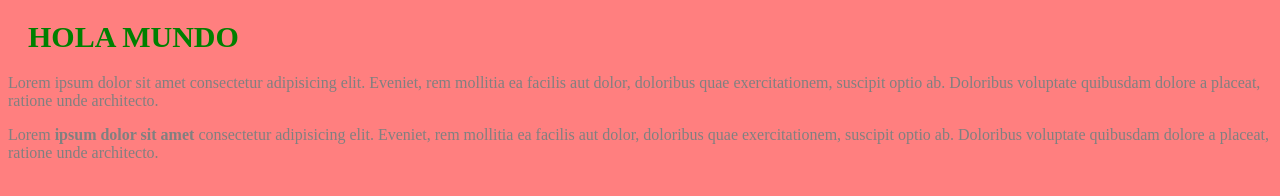
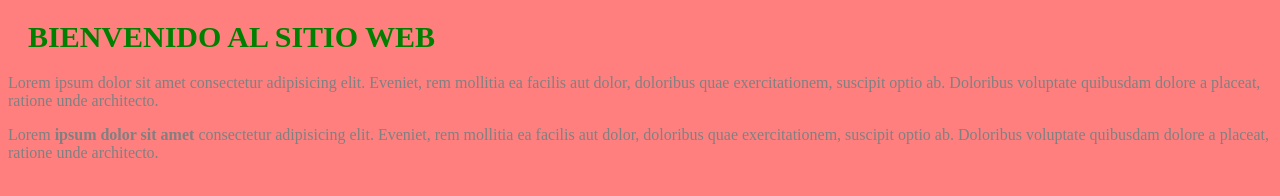
Before and after one commit to paulap015/miWeb, a plain HTML site: page index.html in a window 1280 px wide. Drawn offline with Linux system fonts and the light colour scheme.

Commit message:
se modifica el titulo web

```diff
--- a/index.html
+++ b/index.html
@@ -8,7 +8,7 @@
     <title>Document</title>
 </head>
 <body>
-    <h1>HOLA MUNDO</h1>
+    <h1>BIENVENIDO AL SITIO WEB</h1>
 
     <p>
         Lorem ipsum dolor sit amet consectetur adipisicing elit. Eveniet, rem mollitia ea facilis aut dolor, doloribus quae exercitationem, suscipit optio ab. Doloribus voluptate quibusdam dolore a placeat, ratione unde architecto.
```
